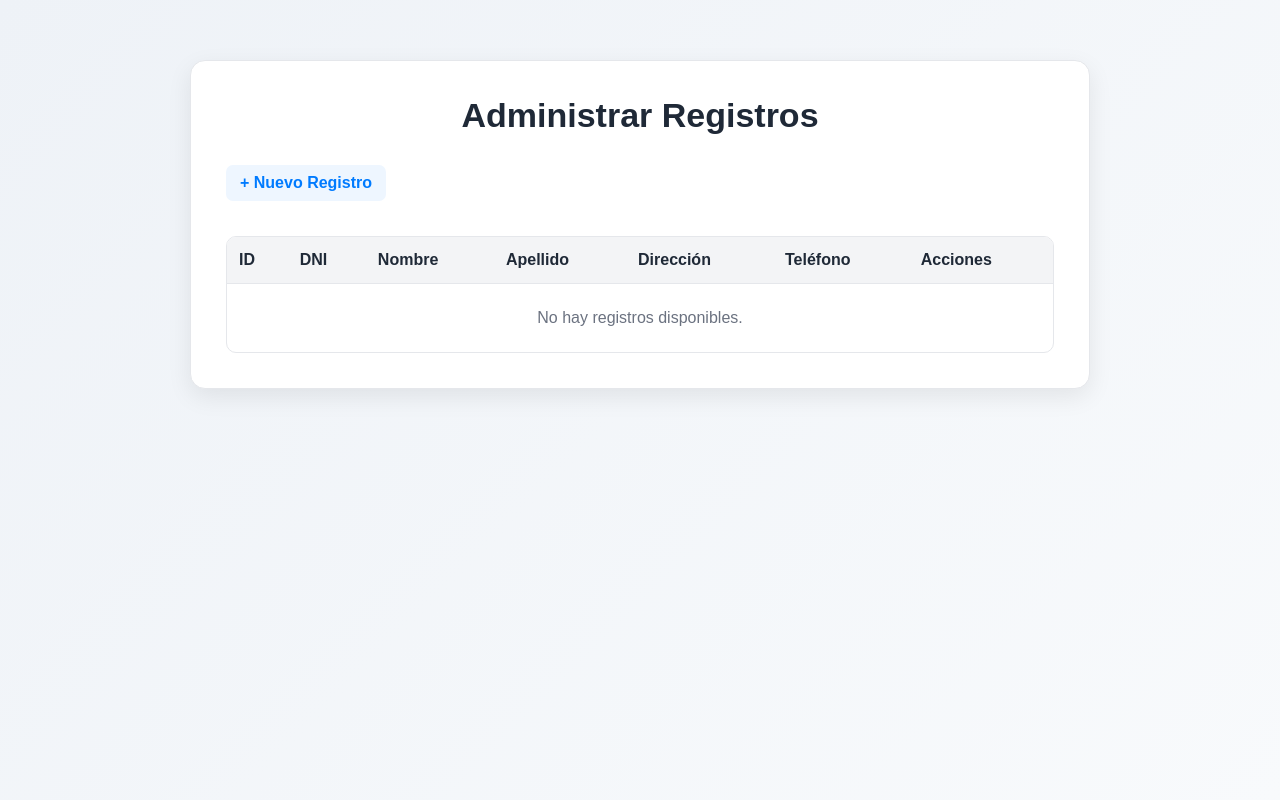
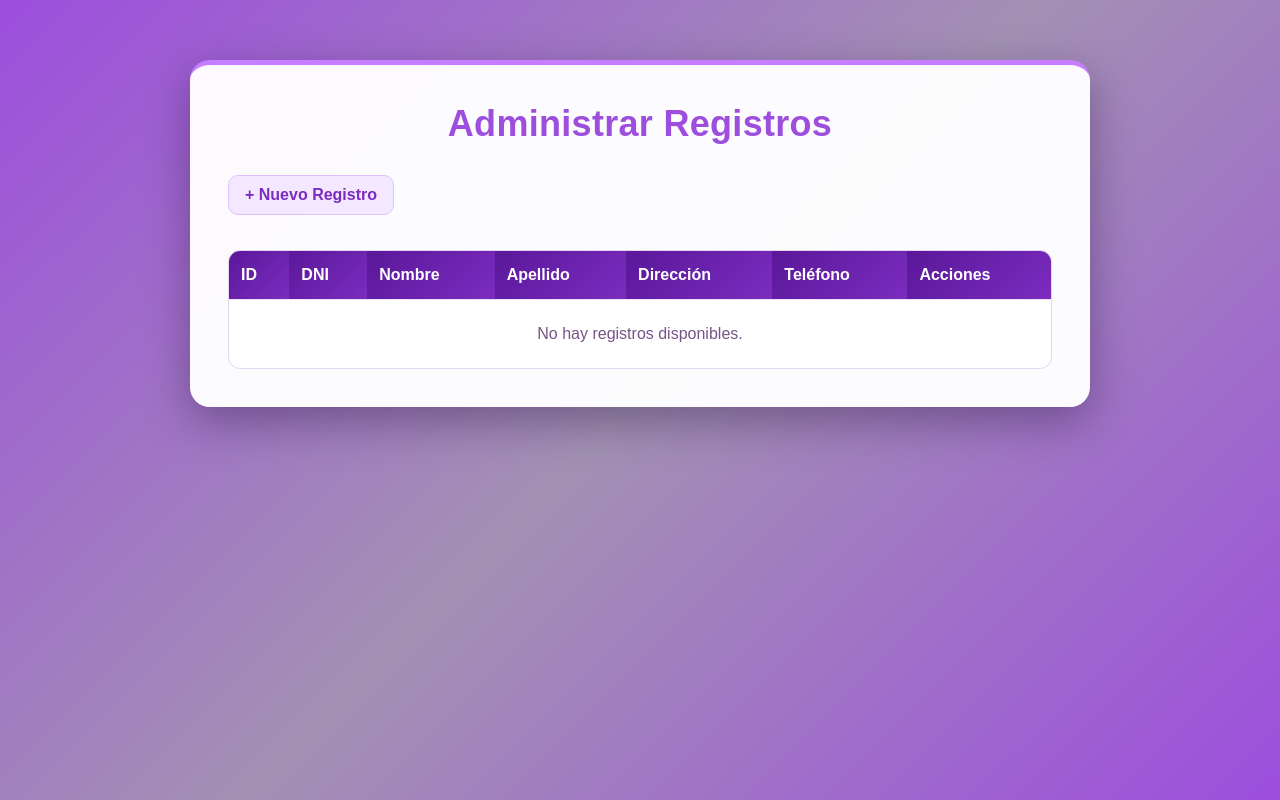
Before and after one commit to LeisyMassiel/practica-calificada-n1, a Flask app: page /administrar in a window 1280 px wide. Run offline with Flask 3, Linux system fonts and the light colour scheme; data that the repository does not hold is empty; some libraries are stand-ins or nearby versions.

```diff
--- a/app.py
+++ b/app.py
@@ -4,11 +4,12 @@ import os
 
 app = Flask(__name__, template_folder='templates')
 
-DB_HOST = os.environ.get('DB_HOST')
-DB_NAME = os.environ.get('DB_NAME')
-DB_USER = os.environ.get('DB_USER')
-DB_PASSWORD = os.environ.get('DB_PASSWORD')
-DB_PORT = os.environ.get('DB_PORT', '5432')
+# Configuración de PostgreSQL en Render
+DB_HOST = 'dpg-da7fkcs9v7es73bihf5g-a.virginia-postgres.render.com'
+DB_NAME = 'test_db_im2w'
+DB_USER = 'test_db_im2w_user'
+DB_PASSWORD = 'GlvQHvpGflHcgjUuugeHSlV8FV6o0Y2S'
+DB_PORT = '5432'
 
 def conectar_db():
     try:
@@ -106,10 +107,3 @@ def eliminar_registro(id):
 if __name__ == '__main__':
     port = int(os.environ.get('PORT', 5000))
     app.run(host='0.0.0.0', port=port, debug=True)
-
-
-# Configuración de PostgreSQL en Render
-DB_HOST = 'dpg-da7fkcs9v7es73bihf5g-a.virginia-postgres.render.com'
-DB_NAME = 'test_db_im2w'
-DB_USER = 'test_db_im2w_user'
-DB_PASSWORD = 'GlvQHvpGflHcgjUuugeHSlV8FV6o0Y2S'
--- a/static/styles.css
+++ b/static/styles.css
@@ -1,190 +1,124 @@
-* {
-    box-sizing: border-box;
-}
+* { box-sizing: border-box; }
 
 body {
     font-family: Arial, sans-serif;
-    background: linear-gradient(135deg, #eef2f7, #f8fafc);
-    margin: 0;
-    padding: 30px 15px;
-    min-height: 100vh;
-    color: #1f2937;
+    background: linear-gradient(135deg, #9d4edd, #a391b4, #9d4edd);
+    margin: 0; padding: 30px 15px; min-height: 100vh; color: #2d1b3d;
 }
 
 .container {
-    max-width: 900px;
-    margin: 30px auto;
-    background: #fff;
-    padding: 35px;
-    border-radius: 15px;
-    box-shadow: 0 8px 25px rgba(0, 0, 0, 0.08);
-    border: 1px solid #e5e7eb;
+    max-width: 900px; margin: 30px auto; background: rgba(255,255,255,0.97);
+    padding: 38px; border-radius: 20px;
+    box-shadow: 0 15px 45px rgba(20,0,40,0.35);
+    border-top: 5px solid #c77dff;
 }
 
 h1 {
-    text-align: center;
-    margin-top: 0;
-    margin-bottom: 30px;
-    font-size: 34px;
-    color: #1f2937;
+    text-align: center; margin: 0 0 30px; font-size: 36px;
+    color: #9d4edd; letter-spacing: .3px;
 }
 
-.form-group {
-    margin-bottom: 18px;
-}
+.form-group { margin-bottom: 18px; }
 
 label {
-    display: block;
-    font-weight: bold;
-    margin-bottom: 7px;
-    color: #374151;
+    display: block; font-weight: bold; margin-bottom: 7px; color: #4a275f;
 }
 
 input[type="text"] {
-    width: 100%;
-    padding: 12px 14px;
-    border-radius: 8px;
-    border: 1px solid #d1d5db;
-    font-size: 16px;
-    outline: none;
-    transition: all 0.3s ease;
+    width: 100%; padding: 13px 15px; border-radius: 10px;
+    border: 2px solid #e0c3fc; background: #fdfaff;
+    font-size: 16px; outline: none; transition: .25s;
 }
 
 input[type="text"]:focus {
-    border-color: #007bff;
-    box-shadow: 0 0 0 3px rgba(0, 123, 255, 0.12);
+    border-color: #9d4edd; background: #fff;
+    box-shadow: 0 0 0 4px rgba(157,78,221,.13);
 }
 
 button {
-    background-color: #007bff;
-    color: white;
-    border: none;
-    padding: 12px 22px;
-    border-radius: 8px;
-    cursor: pointer;
-    font-size: 15px;
-    font-weight: bold;
-    transition: all 0.25s ease;
+    background: linear-gradient(135deg, #7b2cbf, #9d4edd);
+    color: white; border: none; padding: 12px 24px;
+    border-radius: 10px; cursor: pointer; font-size: 15px;
+    font-weight: bold; transition: .25s;
 }
 
 button:hover {
-    background-color: #0056b3;
     transform: translateY(-2px);
+    box-shadow: 0 7px 18px rgba(123,44,191,.35);
 }
 
 .administrar-link {
-    display: inline-block;
-    margin-bottom: 15px;
-    padding: 9px 14px;
-    text-decoration: none;
-    color: #007bff;
-    background-color: #eef6ff;
-    border-radius: 7px;
-    font-weight: bold;
-    transition: all 0.25s ease;
+    display: inline-block; margin-bottom: 15px; padding: 10px 16px;
+    text-decoration: none; color: #7b2cbf; background: #f3e8ff;
+    border: 1px solid #dec2ff; border-radius: 10px;
+    font-weight: bold; transition: .25s;
 }
 
 .administrar-link:hover {
-    background-color: #dceeff;
-    transform: translateY(-1px);
+    color: white; background: #7b2cbf; transform: translateY(-2px);
 }
 
-.separator {
-    margin-bottom: 20px;
+.separator { margin-bottom: 20px; }
+
+table {
+    width: 100%; border-collapse: separate; border-spacing: 0;
+    overflow: hidden; border-radius: 12px;
+    border: 1px solid #e4d5ef; background: white;
 }
 
-table {
-    width: 100%;
-    border-collapse: separate;
-    border-spacing: 0;
-    overflow: hidden;
-    border: 1px solid #e5e7eb;
-    border-radius: 10px;
-}
-
-table th,
-table td {
-    padding: 14px 12px;
-    border-bottom: 1px solid #e5e7eb;
-    text-align: left;
+table th, table td {
+    padding: 15px 12px; border-bottom: 1px solid #eee3f5; text-align: left;
 }
 
 table th {
-    background-color: #f3f4f6;
-    color: #1f2937;
-    font-weight: bold;
+    background: linear-gradient(135deg, #5a189a, #7b2cbf);
+    color: white; font-weight: bold;
 }
 
-table tbody tr {
-    transition: background-color 0.2s ease;
+table tbody tr { transition: .2s; }
+
+table tbody tr:nth-child(even) { background: #faf5ff; }
+
+table tbody tr:hover {
+    background: #f0ddff; transform: scale(1.005);
 }
 
-table tbody tr:hover {
-    background-color: #f8fbff;
-}
+table tbody tr:last-child td { border-bottom: none; }
 
-table tbody tr:last-child td {
-    border-bottom: none;
-}
+.acciones { white-space: nowrap; text-align: center; }
 
-.acciones {
-    white-space: nowrap;
-    text-align: center;
-}
-
-.btn-editar,
-.btn-eliminar {
-    display: inline-flex;
-    align-items: center;
-    justify-content: center;
-    width: 44px;
-    height: 44px;
-    padding: 0;
-    margin: 2px;
-    border: none;
-    border-radius: 9px;
-    cursor: pointer;
-    text-decoration: none;
-    font-size: 18px;
-    transition: all 0.25s ease;
+.btn-editar, .btn-eliminar {
+    display: inline-flex; align-items: center; justify-content: center;
+    width: 44px; height: 44px; padding: 0; margin: 2px;
+    border: none; border-radius: 10px; cursor: pointer;
+    text-decoration: none; font-size: 18px; transition: .25s;
 }
 
 .btn-editar {
-    background-color: #ffc107;
+    background: linear-gradient(135deg, #ffb703, #fb8500);
 }
 
 .btn-editar:hover {
-    background-color: #e0a800;
-    transform: translateY(-2px) scale(1.05);
+    transform: translateY(-3px) scale(1.07);
+    box-shadow: 0 6px 15px rgba(251,133,0,.35);
 }
 
 .btn-eliminar {
-    background-color: #dc3545;
+    background: linear-gradient(135deg, #ef476f, #d90429);
 }
 
 .btn-eliminar:hover {
-    background-color: #b02a37;
-    transform: translateY(-2px) scale(1.05);
+    transform: translateY(-3px) scale(1.07);
+    box-shadow: 0 6px 15px rgba(217,4,41,.3);
 }
 
 .sin-registros {
-    text-align: center;
-    color: #6b7280;
-    padding: 25px;
+    text-align: center; color: #765487; padding: 25px;
 }
 
 @media (max-width: 768px) {
-    .container {
-        padding: 20px;
-        margin: 15px auto;
-    }
-
-    h1 {
-        font-size: 27px;
-    }
-
-    table {
-        display: block;
-        overflow-x: auto;
-    }
+    body { padding: 15px 10px; }
+    .container { padding: 22px; margin: 15px auto; }
+    h1 { font-size: 28px; }
+    table { display: block; overflow-x: auto; }
 }
--- a/templates/index.html
+++ b/templates/index.html
@@ -43,7 +43,6 @@
         </form>
     </div>
 
-    <!-- Modal para el mensaje de registro exitoso -->
     <div id="modal" class="modal">
         <div class="modal-content">
             <span class="close" onclick="cerrarMensaje()">&times;</span>
```
